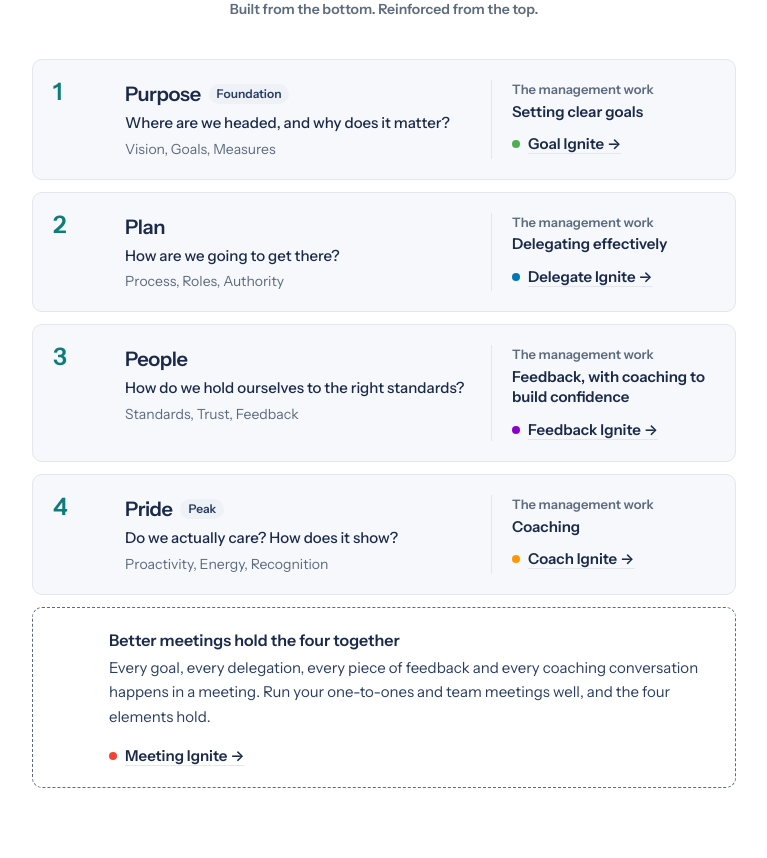
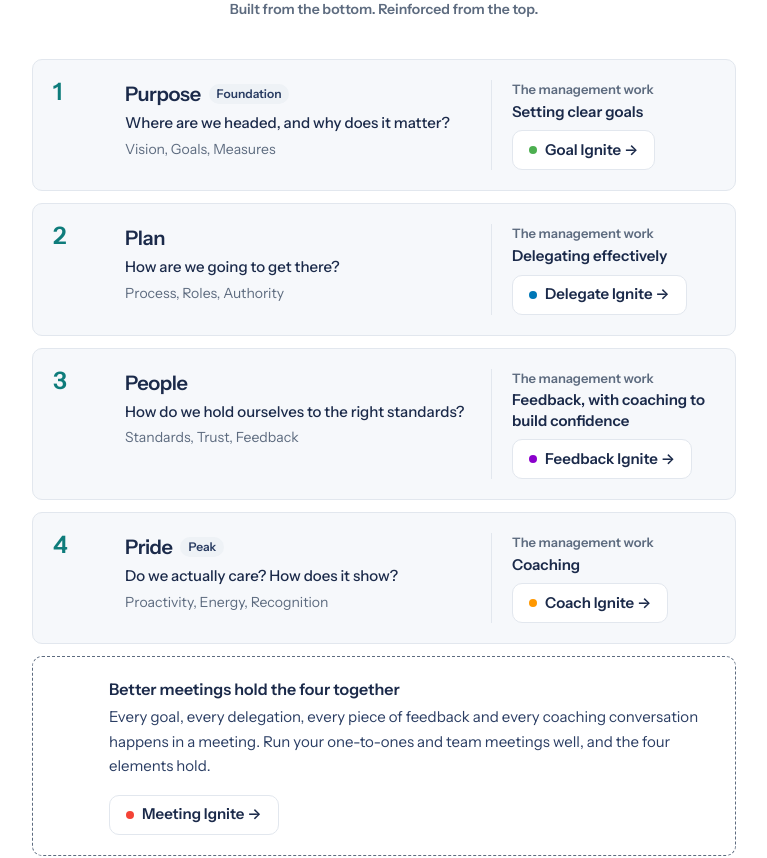
Before and after one commit to jimharvey-source/4p-assessment, a React (Vite) app: page / in a window 1280 px wide. Shown: the part 1660-2518 px from the top of the page, without its empty margins (256-1023 px from the left). Built offline with nearby package versions, Linux system fonts and the light colour scheme; the HTML template or start-up script is replaced by a standard one.

Commit message:
Design system restyle; landing page rewritten; levels diagram; tool buttons

```diff
--- a/src/pages/Landing.jsx
+++ b/src/pages/Landing.jsx
@@ -218,7 +218,7 @@ function PRow({ p }) {
 
 function ToolLink({ dot, tool, url }) {
   return (
-    <a href={url} className="inline-flex items-center gap-2 text-[15px] font-semibold text-ink-900 underline decoration-ink-200 underline-offset-4 hover:decoration-ink-900">
+    <a href={url} className="inline-flex items-center gap-2 min-h-[40px] px-4 rounded-[10px] bg-white border border-ink-200 text-[15px] font-semibold text-ink-900 no-underline hover:border-ink-900 transition-colors">
       <span className={`w-2 h-2 rounded-full ${dot}`} />
       {tool} &rarr;
     </a>
```
